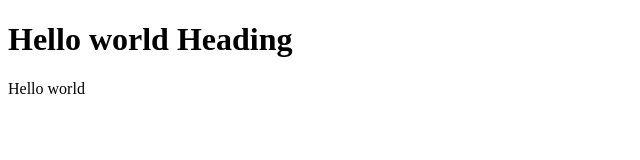
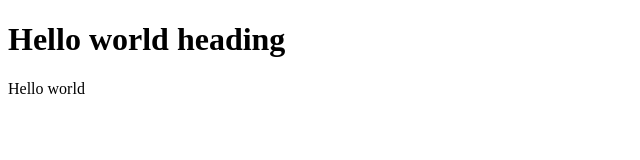
Before and after one commit to gal-shraga/terraform-exercise, a plain HTML site: page argocd/new_app/index.html in a window 1280 px wide. Shown: the full height of the page, 0-640 px from the left. Drawn offline with Linux system fonts and the light colour scheme.

Commit message:
Edited argocd/new_app/index.html

```diff
--- a/argocd/new_app/index.html
+++ b/argocd/new_app/index.html
@@ -2,7 +2,7 @@
 <html>
 <body>
 
-<h1>Hello world Heading</h1>
+<h1>Hello world heading</h1>
 
 <p>Hello world</p>
 
```
